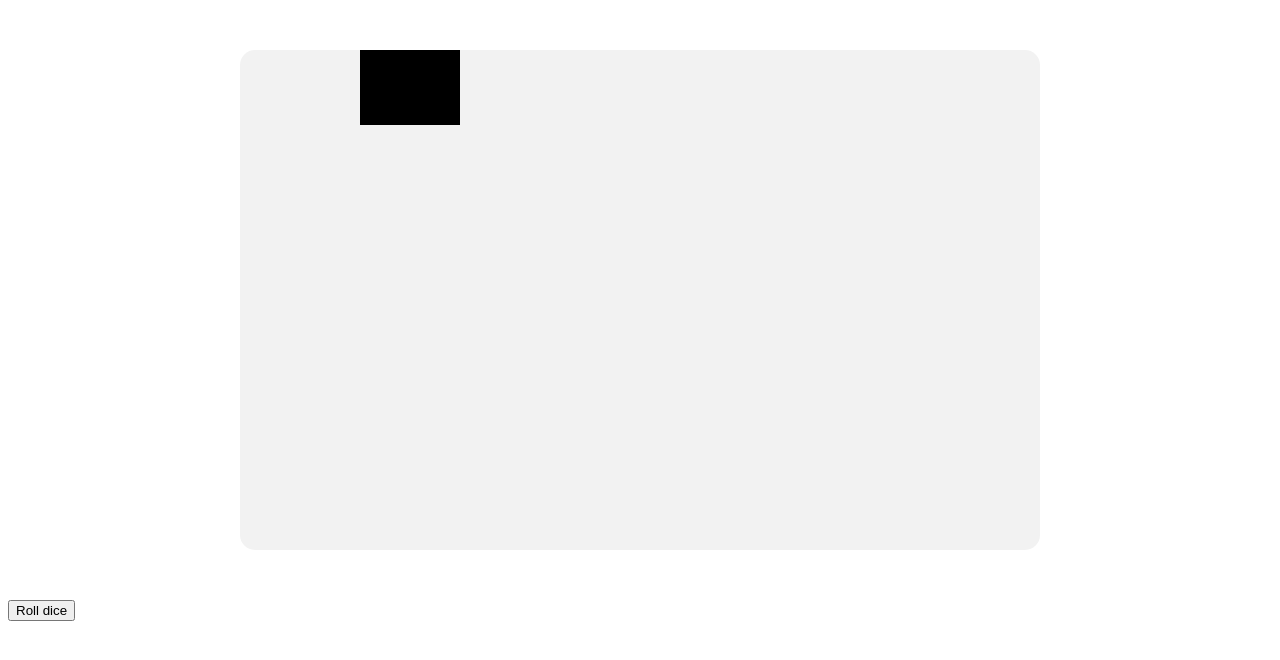
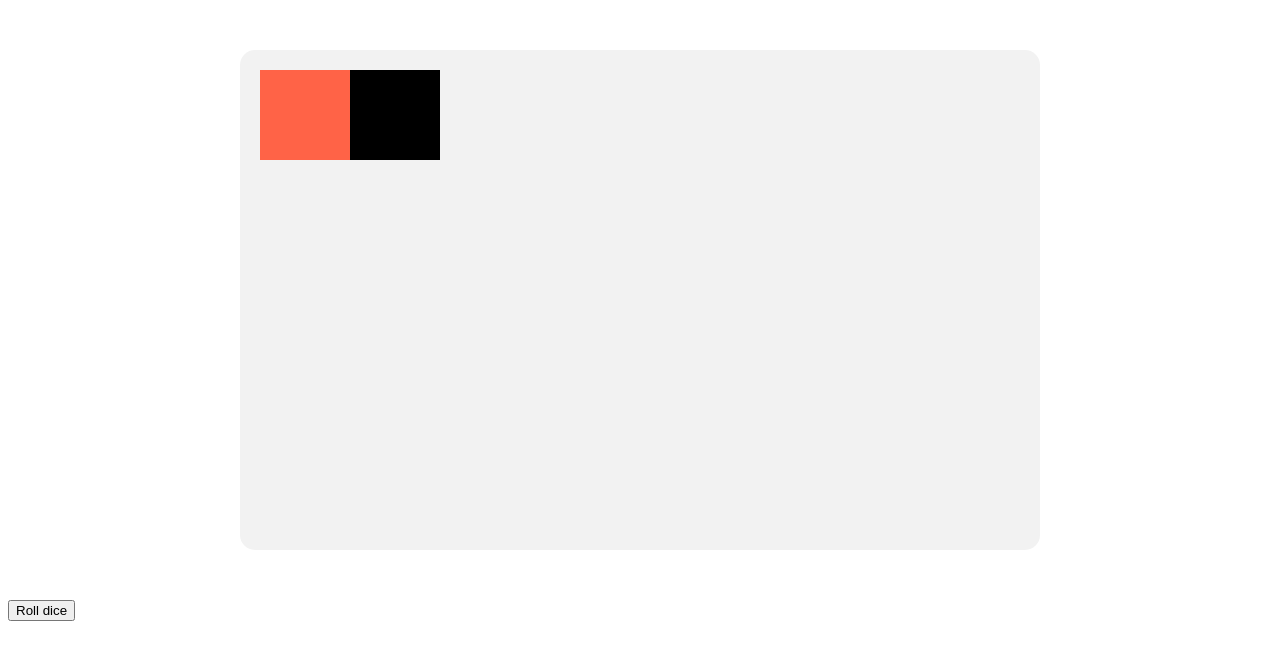
Before and after one commit to annelineguttormsen/semesterprosjekt2, a plain HTML site: page index.html in a window 1280 px wide. Both pictures are taken after a click on the button "Roll dice". Drawn offline with Linux system fonts and the light colour scheme.

Commit message:
oppdatering klasse og calculateposition

```diff
--- a/index.html
+++ b/index.html
@@ -10,6 +10,6 @@
 </head>
 <body>
     <canvas height="500" width="800" id="boardgame"></canvas>
-    <button onclick="rollDice()">Roll dice</button>
+    <button onclick="rollDice(player1)">Roll dice</button>
 </body>
 </html>
--- a/script/boardgame.js
+++ b/script/boardgame.js
@@ -1,63 +1,76 @@
 const canvas = document.getElementById("boardgame");
 const ctx = canvas.getContext("2d");
 
-let boardPlaceNumber = 1;
-let tokenXPos;
-let tokenYPos;
-let YPosRow;
+let dice;
+let newBoardPlaceNumber;
 
-let dice;
-
-let token = {
-    boardPlaceNumber: 1,
-    xPos: 0,
-    yPos: 0,
-    img: "#",
-    updatePosition: function() {
+class Player {
+    constructor(boardPlaceNumber,xPos,yPos,img) {
+        this.boardPlaceNumber = boardPlaceNumber;
+        this.xPos = xPos;
+        this.yPos = yPos;
+        this.img = img;
+    }
+    updatePosition() {
         console.log("updatePosition er tilkalt");
+    }
+    animateSliding() {
+        console.log("animateSliding er tilkalt");
     }
 }
 
-function calculatePosition(boardPlaceNumber) {
+//lag players ut av player klassen
+let player1 = new Player(1,20,20,"#");
+let player2 = new Player(1,20,20,"#");
+
+function rollDice(token) {
+    dice = Math.floor(Math.random()*6)+1;
+    token.boardPlaceNumber += dice;
+    calculatePosition(token, token.boardPlaceNumber);
+    console.log("du rullet " + dice + " og er nå på " + token.boardPlaceNumber);
+    //return dice;
+}
+
+function calculatePosition(token, boardPlaceNumber) {
     //regn ut hvor Y er ut fra 6 mulige y posisjoner
-    YPosRow = Math.trunc((boardPlaceNumber/6)-0.1);
-    tokenYPos = YPosRow*75;
+    let YPosRow = Math.trunc((boardPlaceNumber/6)-0.1);
+    token.yPos = (YPosRow*90)+20;
     //X pos varierer om den skal gå til høyre eller venstre
     //sjekk y pos for om det er heltall om den skal gå til venstre
     if (YPosRow%2==0) {
         if (boardPlaceNumber%6 == 0) {
-            tokenXPos = 520;
+            token.xPos = 470;
         } else {
-            tokenXPos = (((boardPlaceNumber%6)-1)*100+20);
+            token.xPos = (((boardPlaceNumber%6)-1)*90+20);
         }
     }
     //hvis y er et deltall skal x posisjon gå til høyre
     if (YPosRow%2==1) {
         if (boardPlaceNumber%6 == 0) {
-            tokenXPos = 20;
+            token.xPos = 20;
         } else {
-            tokenXPos = 620-((boardPlaceNumber%6)*100);
+            token.xPos = 560-((boardPlaceNumber%6)*90);
         }
     }
-    console.log("X posisjon er: " + tokenXPos + " og Y posisjon er: " + tokenYPos);
+    console.log("X posisjon er: " + token.xPos + " og Y posisjon er: " + token.yPos);
     console.log("Regnet ut row: " + (YPosRow + 1));
     update();
-}calculatePosition(boardPlaceNumber);
-function rollDice() {
-    dice = Math.floor(Math.random()*6)+1;
-    boardPlaceNumber += dice;
-    calculatePosition(boardPlaceNumber);
-    console.log("du rullet " + dice + " og er nå på " + boardPlaceNumber);
-    //return dice;
 }
+
 function update() {
     ctx.clearRect(0,0,canvas.width,canvas.height);
-    updateToken();
-}
-function updateToken() {
+    drawTokens();
+}update();
+
+function drawTokens() {
     ctx.beginPath();
     ctx.fillStyle="#000000";
-    ctx.rect(tokenXPos,tokenYPos,100,75);
+    ctx.rect(player1.xPos,player1.yPos,90,90);
+    ctx.fill();
+    ctx.closePath();
+    ctx.beginPath();
+    ctx.fillStyle="tomato";
+    ctx.rect(player2.xPos,player2.yPos,90,90);
     ctx.fill();
     ctx.closePath();
 }
```
